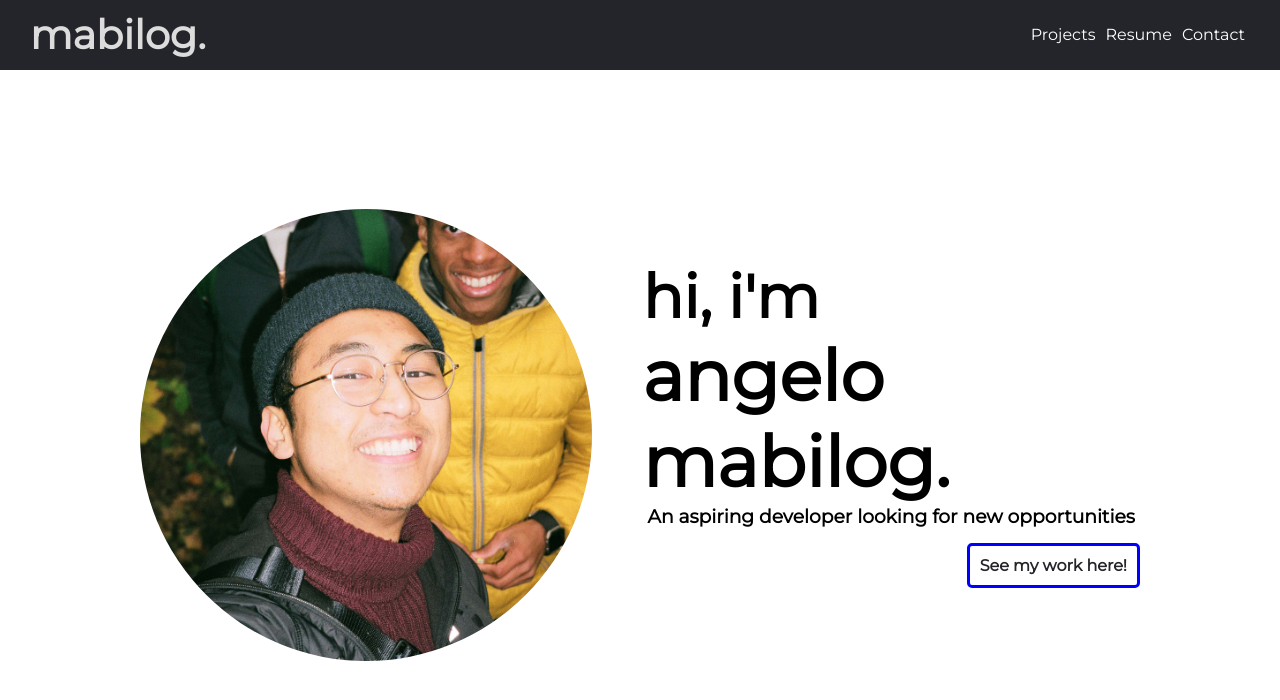
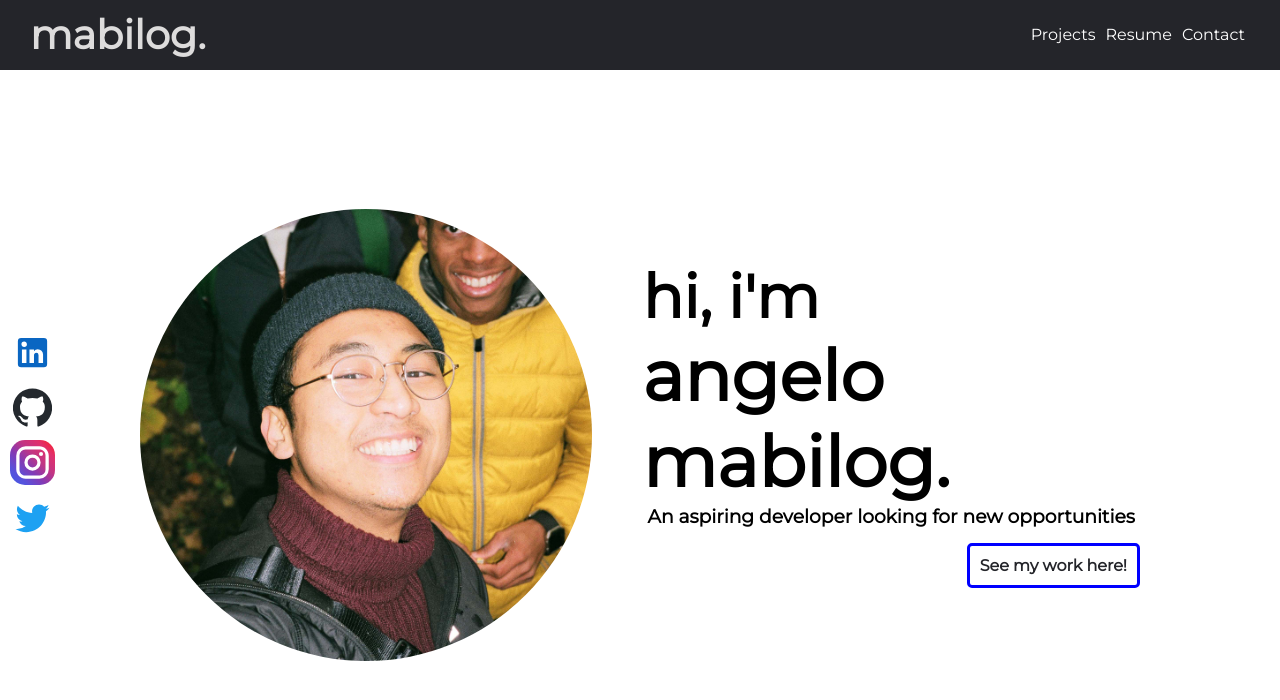
Before and after one commit to mabilog/website, a React (Create React App) app: page / in a window 1280 px wide. Shown: the top 700 px of the page. Built offline with nearby package versions, Linux system fonts and the light colour scheme.

Commit message:
social buttons were a headache but that was fun

```diff
--- a/src/App.scss
+++ b/src/App.scss
@@ -34,6 +34,16 @@
        >*{
          height: calc(100vh - 100px);
        }
+
+       .socials{
+         width: auto;
+         height: auto;
+         position: absolute;
+         display: flex;
+         align-items: center;
+         justify-content: center;
+         bottom: 20px;
+       }
     }
   }
 }
--- a/src/components/Contact.jsx
+++ b/src/components/Contact.jsx
@@ -1,11 +1,6 @@
 import React from 'react'
 import './contact.scss'
 
-import Footer from './Footer';
-// import LinkedInIcon from '@material-ui/icons/LinkedIn';
-// import GitHubIcon from '@material-ui/icons/GitHub';
-// import InstagramIcon from '@material-ui/icons/Instagram';
-// import TwitterIcon from '@material-ui/icons/Twitter';
 const Contact = () => {
   return (
     <div className='contact' id='contact'>
@@ -20,14 +15,6 @@ const Contact = () => {
             <textarea placeholder="Message" required></textarea>
             <button type="submit" id="submitBtn">Submit</button>
           </form>
-          <Footer/>
-           {/* <h3>Follow me here!</h3>
-           <div className="links">
-            <a href="https://linkedin.com/in/mabilog"><LinkedInIcon className="link"/></a>
-            <a href="https://github.com/mabilog"><GitHubIcon className="link"/></a>
-            <a href="https://www.instagram.com/angelo.m/"><InstagramIcon className="link"/></a>
-            <a href="https://twitter.com/angelo_mab"><TwitterIcon className="link"/></a>
-          </div> */}
         </div>
       </div>
     </div>
--- a/src/components/Footer.jsx
+++ /dev/null
@@ -1,22 +0,0 @@
-import React from 'react'
-import "./footer.scss";
-
-import LinkedInIcon from '@material-ui/icons/LinkedIn';
-import GitHubIcon from '@material-ui/icons/GitHub';
-import InstagramIcon from '@material-ui/icons/Instagram';
-import TwitterIcon from '@material-ui/icons/Twitter';
-const Footer = () => {
-  return (
-    <div className="footer">
-      <h3>Follow me here!</h3>
-      <div className="links">
-            <a href="https://linkedin.com/in/mabilog"><LinkedInIcon className="link"/></a>
-            <a href="https://github.com/mabilog"><GitHubIcon className="link"/></a>
-            <a href="https://www.instagram.com/angelo.m/"><InstagramIcon className="link"/></a>
-            <a href="https://twitter.com/angelo_mab"><TwitterIcon className="link"/></a>
-          </div>
-    </div>
-  )
-}
-
-export default Footer
--- a/src/components/Home.jsx
+++ b/src/components/Home.jsx
@@ -1,5 +1,12 @@
 import React from 'react'
 import './home.scss'
+
+// import LinkedInIcon from '@material-ui/icons/LinkedIn';
+// import GitHubIcon from '@material-ui/icons/GitHub';
+// import InstagramIcon from '@material-ui/icons/Instagram';
+// import TwitterIcon from '@material-ui/icons/Twitter';
+import Socials from './Socials';
+
 const Home = () => {
   return (
     <div className="home" id='home'>
@@ -9,10 +16,16 @@ const Home = () => {
           <h2>hi, i'm </h2>
           <h1>angelo mabilog.</h1>
           <h3>An aspiring developer looking for new opportunities</h3>
-
           <a href="#projects" >See my work here!</a>
         </div>
       </div>
+      {/* <div className="socials">
+            <a href="https://linkedin.com/in/mabilog" target="_blank" rel="noreferrer noopener"><LinkedInIcon className="link linkedIn"/></a>
+            <a href="https://github.com/mabilog" target="_blank" rel="noreferrer noopener"><GitHubIcon className="link github"/></a>
+            <a href="https://www.instagram.com/angelo.m/" target="_blank" rel="noreferrer noopener"><InstagramIcon className="link instagram"/></a>
+            <a href="https://twitter.com/angelo_mab" target="_blank" rel="noreferrer noopener"><TwitterIcon className="link twitter"/></a>
+      </div> */}
+      <Socials/>
     </div>
   )
 }
--- /dev/null
+++ b/src/components/Socials.jsx
@@ -0,0 +1,19 @@
+import React from 'react'
+import './socials.scss'
+import LinkedInIcon from '@material-ui/icons/LinkedIn';
+import GitHubIcon from '@material-ui/icons/GitHub';
+import InstagramIcon from '@material-ui/icons/Instagram';
+import TwitterIcon from '@material-ui/icons/Twitter';
+
+const Socials = () => {
+  return (
+    <div className="socials">
+            <a href="https://linkedin.com/in/mabilog" target="_blank" rel="noreferrer noopener"><LinkedInIcon className="link linkedIn"/></a>
+            <a href="https://github.com/mabilog" target="_blank" rel="noreferrer noopener"><GitHubIcon className="link github"/></a>
+            <a href="https://www.instagram.com/angelo.m/" target="_blank" rel="noreferrer noopener"><InstagramIcon className="link instagram"/></a>
+            <a href="https://twitter.com/angelo_mab" target="_blank" rel="noreferrer noopener"><TwitterIcon className="link twitter"/></a>
+      </div>
+  )
+}
+
+export default Socials
--- a/src/components/contact.scss
+++ b/src/components/contact.scss
@@ -84,21 +84,21 @@
         margin-bottom: 15px;
         font-size: 25px;
       }
-      .links{
-       display: flex;
-       justify-content: space-around;
-       align-items: center;
-       width: 100%;
+      // .links{
+      //  display: flex;
+      //  justify-content: space-around;
+      //  align-items: center;
+      //  width: 100%;
 
-        a{
-          text-decoration: none;
-          color: inherit;
-          .link{
-            width: 30px;
-            height: 30px;
-          }
-        }
-      }
+      //   a{
+      //     text-decoration: none;
+      //     color: inherit;
+      //     font-size: 45px;
+      //     .link{
+      //       font-size: 45px;
+      //     }
+      //   }
+      // }
     }
    }
 }
@@ -129,21 +129,24 @@
           }
         }
 
-        .links{
-          padding-top: 25px;
-          display: flex;
-          align-items: center;
-          justify-content: space-around;
-
-          a{
-            text-decoration: none;
-            color: inherit;
-            .link{
-              width: 50px;
-              height: 50px;
-            }
-          }
-        }
+        // .links{
+        //   // padding-top: px;
+        //   display: flex;
+        //   flex-direction: row;
+        //   align-items: center;
+        //   // justify-content: center;
+        //   // position: absolute;
+        //   bottom: 20px;
+        //   a{
+        //     text-decoration: none;
+        //     color: inherit;
+        //     .link{
+        //       margin: 10px;
+        //       // width: 50px;
+        //       // height: 50px;
+        //     }
+        //   }
+        // }
       }
     }
   }
--- a/src/components/footer.scss
+++ /dev/null
@@ -1,4 +0,0 @@
-.footer{
-  height: 10vh;
-  width: 100%;
-}
--- a/src/components/home.scss
+++ b/src/components/home.scss
@@ -58,6 +58,62 @@
       }
     }
  }
+
+ .socials{
+   position: absolute;
+   display: flex;
+   flex-direction: column;
+   left: 5px;
+
+   a{
+     display: flex;
+     flex-direction: row;
+     align-items: center;
+     text-decoration: none;
+     color: inherit;
+
+     p{
+       font-weight: 700;
+       color: inherit;
+       font-size: 12px;
+     }
+
+     &:hover{
+       a{
+         .link{
+           font-size: 50px;
+         }
+        }
+     }
+     .linkedIn{
+      color: #0A66C2;
+     }
+
+     .github{
+      color: #24292E;
+     }
+
+     .instagram{
+      background: linear-gradient(45deg, #405de6, #5851db, #833ab4, #c13584, #e1306c, #fd1d1d);
+      color: white;
+      border-radius: 15px;
+     }
+
+     .twitter{
+      color: #1DA1F2;
+     }
+   }
+   .link{
+     font-size: 45px;
+     padding: 3px;
+     margin: 5px;
+     transition: all .05s ease;
+
+     &:hover{
+      font-size: 50px;
+     }
+   }
+ }
 }
 
 @media screen and (max-width: 1226px){
@@ -91,5 +147,18 @@
        }
      }
     }
+    .socials{
+      display: flex;
+      flex-direction: row;
+      align-items: center;
+      position: absolute;
+      left: auto;
+      bottom: 20px;
+
+      .link{
+        margin: 10px;
+      }
+
+    }
   }
 }
--- /dev/null
+++ b/src/components/socials.scss
@@ -0,0 +1,75 @@
+@import '../global.scss';
+
+.socials{
+  position: absolute;
+  display: flex;
+  flex-direction: column;
+  align-items: left;
+  justify-content: center;
+  left: 5px;
+  position: fixed;
+  a{
+    display: flex;
+    flex-direction: row;
+    align-items: center;
+    text-decoration: none;
+    color: inherit;
+    width:55px;
+    p{
+      font-weight: 700;
+      color: inherit;
+      font-size: 12px;
+    }
+
+    &:hover{
+      a{
+        .link{
+          font-size: 50px;
+        }
+       }
+    }
+    .linkedIn{
+     color: #0A66C2;
+    }
+
+    .github{
+     color: #24292E;
+    }
+
+    .instagram{
+     background: linear-gradient(45deg, #405de6, #5851db, #833ab4, #c13584, #e1306c, #fd1d1d);
+     color: white;
+     border-radius: 15px;
+    }
+
+    .twitter{
+     color: #1DA1F2;
+    }
+  }
+  .link{
+    font-size: 45px;
+    padding: 3px;
+    margin: 5px;
+    transition: all .05s ease;
+
+    &:hover{
+     font-size: 50px;
+    }
+  }
+}
+
+@media screen and (max-width: $breakpointmobile){
+  .socials{
+    display: flex;
+    flex-direction: row;
+    align-items: center;
+    position: absolute;
+    // bottom: 20px;
+    // width: 150px;
+    // height: 100px;
+    .link{
+      margin: 10px;
+    }
+
+  }
+}
```
